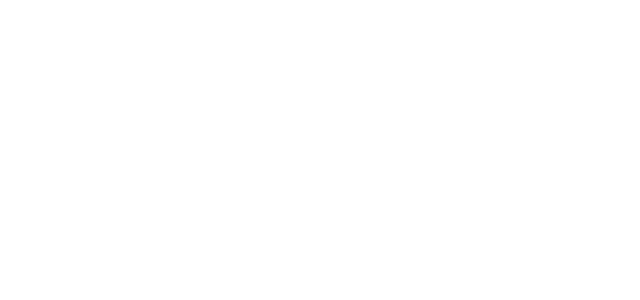
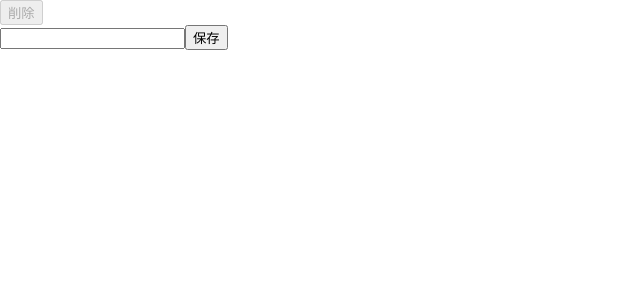
Before and after one commit to keita1899/reducer_todo_app, a React (Create React App) app: page / in a window 1280 px wide. Shown: the top 300 px of the page, without its empty margins (0-640 px from the left). Built offline with nearby package versions, Linux system fonts and the light colour scheme.

Commit message:
Todo追加機能作成

```diff
--- a/src/App.js
+++ b/src/App.js
@@ -1,6 +1,28 @@
+import { useState } from "react";
+import { AddTodoForm } from "./components/AddTodoForm";
+import { Todo } from "./components/Todo";
+
 function App() {
+  const [todo, setTodo] = useState(null)
+
+  const addTodo = (todoText) => {
+    const newTodo = {
+      id: Math.random(),
+      text: todoText,
+      isCompleted: false,
+      isEdit: false,
+    }
+
+    setTodo(newTodo)
+  }
+
   return (
     <div className="App">
+      <button className="delete-button" disabled={todo ? false : true}>削除</button>
+      {todo && (
+        <Todo todo={todo} />
+      )}
+      <AddTodoForm onAddTodo={addTodo} disabled={todo ? true : false} />
     </div>
   );
 }
--- /dev/null
+++ b/src/components/AddTodoForm.jsx
@@ -0,0 +1,21 @@
+import { useState } from "react"
+
+export const AddTodoForm = ({onAddTodo, disabled}) => {
+  const [todoText, setTodoText] = useState('')
+
+  const handleClick = () => {
+    if (todoText.trim()) {
+      onAddTodo(todoText)
+      setTodoText('')
+    }
+  }
+
+  return (
+    <>
+      <div className="add-todo-form">
+        <input type="text" className="add-todo-input" onChange={(e) => setTodoText(e.target.value)} value={todoText} />
+        <button className="add-button" onClick={handleClick} disabled={disabled}>保存</button>
+      </div>
+    </>
+  )
+}
--- /dev/null
+++ b/src/components/Todo.jsx
@@ -0,0 +1,13 @@
+export const Todo = ({todo}) => {
+
+
+  return (
+    <>
+      <div className="todo-container">
+        <button className="complete-button">完了</button>
+        <span className="todo-text">{todo.text}</span>
+        <button className="edit-button">編集</button>
+      </div>
+    </>
+  )
+}
```
